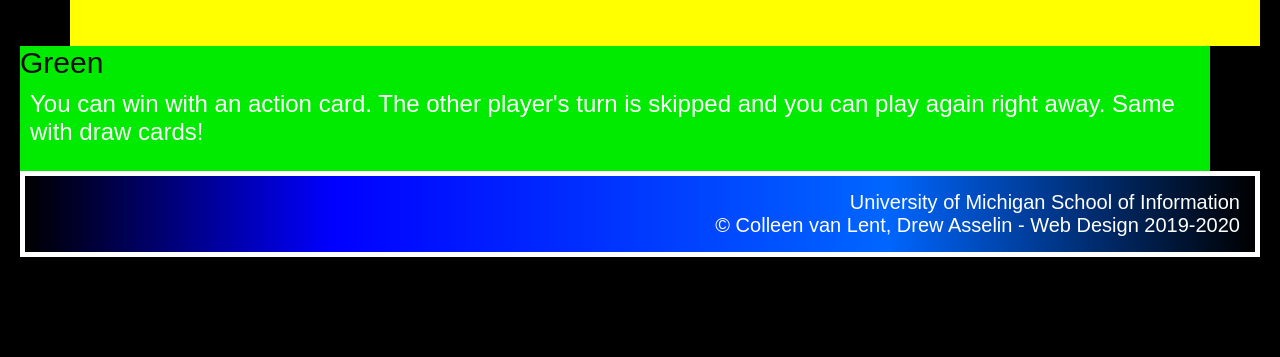
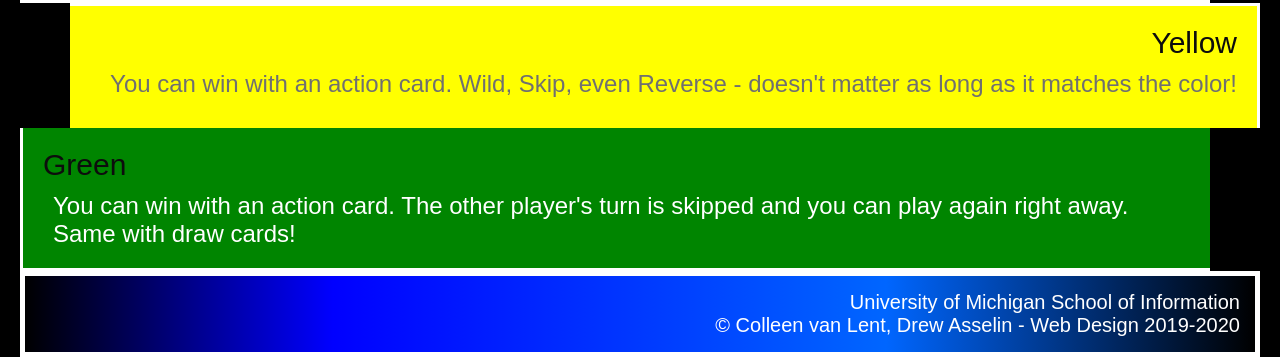
Before and after one commit to Emily0509/hw2-2023, a plain HTML site: page index.html in a window 1280 px wide. Shown: the part 805-1162 px from the top of the page. Before the commit the page ends 1062 px from the top, so only its background shows below. Drawn offline with Linux system fonts and the light colour scheme.

Commit message:
Add files via upload

```diff
--- a/css/style.css
+++ b/css/style.css
@@ -22,7 +22,7 @@ p {
     padding-left: 10px;
 }
 
-img {
+main img {
     width: 250px;
     margin: auto;
     border-style: dashed;
@@ -30,7 +30,7 @@ img {
     border-width: 10px;
 }
 
-div {
+main div {
     min-height: 125px;
     padding: 20px;
     border-color: #ffffff;
@@ -81,7 +81,7 @@ div {
 }
 
 .green {
-    background-color: #00EB00;
+    background-color: #008500;
     text-align: left;
     margin-right: 50px;
     border-right: 5px;
```
